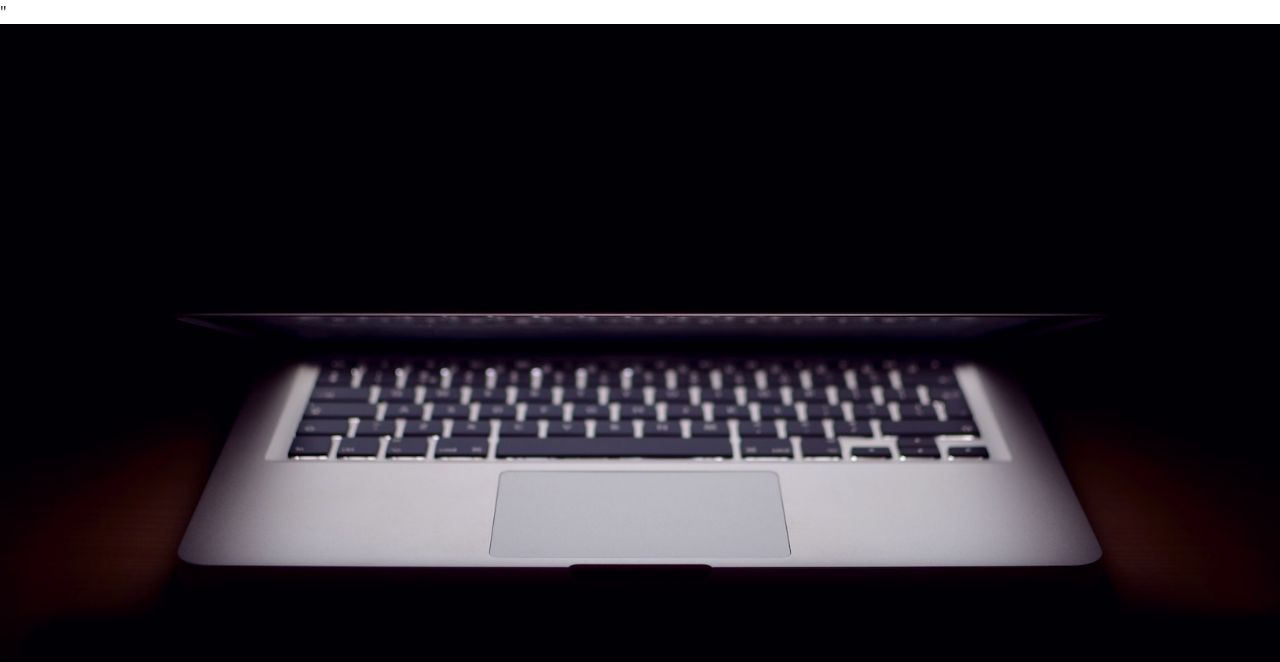
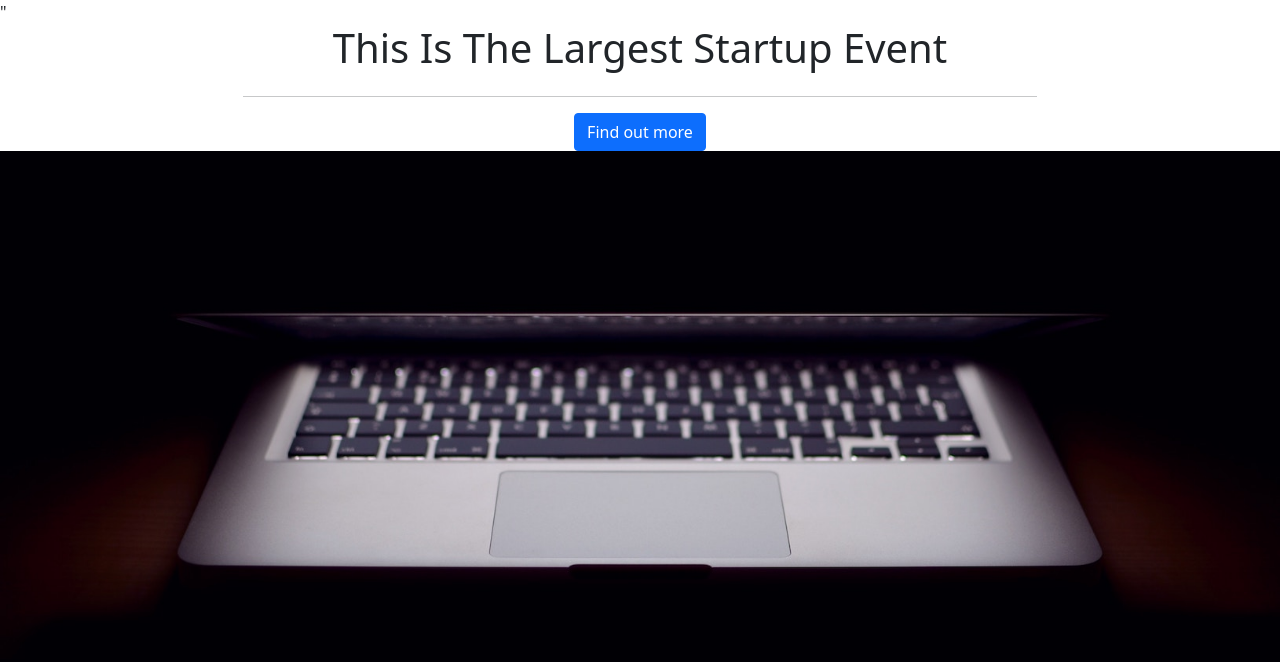
Before and after one commit to mecskyverse/Startup-landing-page, a plain HTML site: page index.html in a window 1280 px wide. Drawn offline with nearby package versions, Linux system fonts and the light colour scheme.

Commit message:
Container added for alignment of text

```diff
--- a/index.html
+++ b/index.html
@@ -1,15 +1,34 @@
 <!DOCTYPE html>
 <html lang="en">
+
 <head>
     <meta charset="UTF-8">
     <meta http-equiv="X-UA-Compatible" content="IE=edge">
     <meta name="viewport" content="width=device-width, initial-scale=1.0">
     <title>Startup-Page</title>
-    <link href="https://cdn.jsdelivr.net/npm/bootstrap@5.1.3/dist/css/bootstrap.min.css" rel="stylesheet" integrity="sha384-1BmE4kWBq78iYhFldvKuhfTAU6auU8tT94WrHftjDbrCEXSU1oBoqyl2QvZ6jIW3" crossorigin="anonymous">"
+    <link href="https://cdn.jsdelivr.net/npm/bootstrap@5.1.3/dist/css/bootstrap.min.css" rel="stylesheet"
+        integrity="sha384-1BmE4kWBq78iYhFldvKuhfTAU6auU8tT94WrHftjDbrCEXSU1oBoqyl2QvZ6jIW3" crossorigin="anonymous">"
     <link href="style.css" rel="stylesheet">
+    <link rel="preconnect" href="https://fonts.googleapis.com">
+    <link rel="preconnect" href="https://fonts.gstatic.com" crossorigin>
+    <link href="https://fonts.googleapis.com/css2?family=PT+Serif&display=swap" rel="stylesheet">
 
 </head>
+
 <body>
+    <div class="container d-flex align-items-center justify-content-center h-100">
+        <div class="row">
+            <header class="text-center  col-12">
+                <h1>This is the largest startup event</h1>
+            </header>
+            <div class="buffer col-12"></div>
+            <section class="text-center col-12">
+                <hr>
+                <button class="btn btn-primary btn-shape">Find out more</button>
+            </section>
+        </div>
+    </div>
 
 </body>
+
 </html>
```
